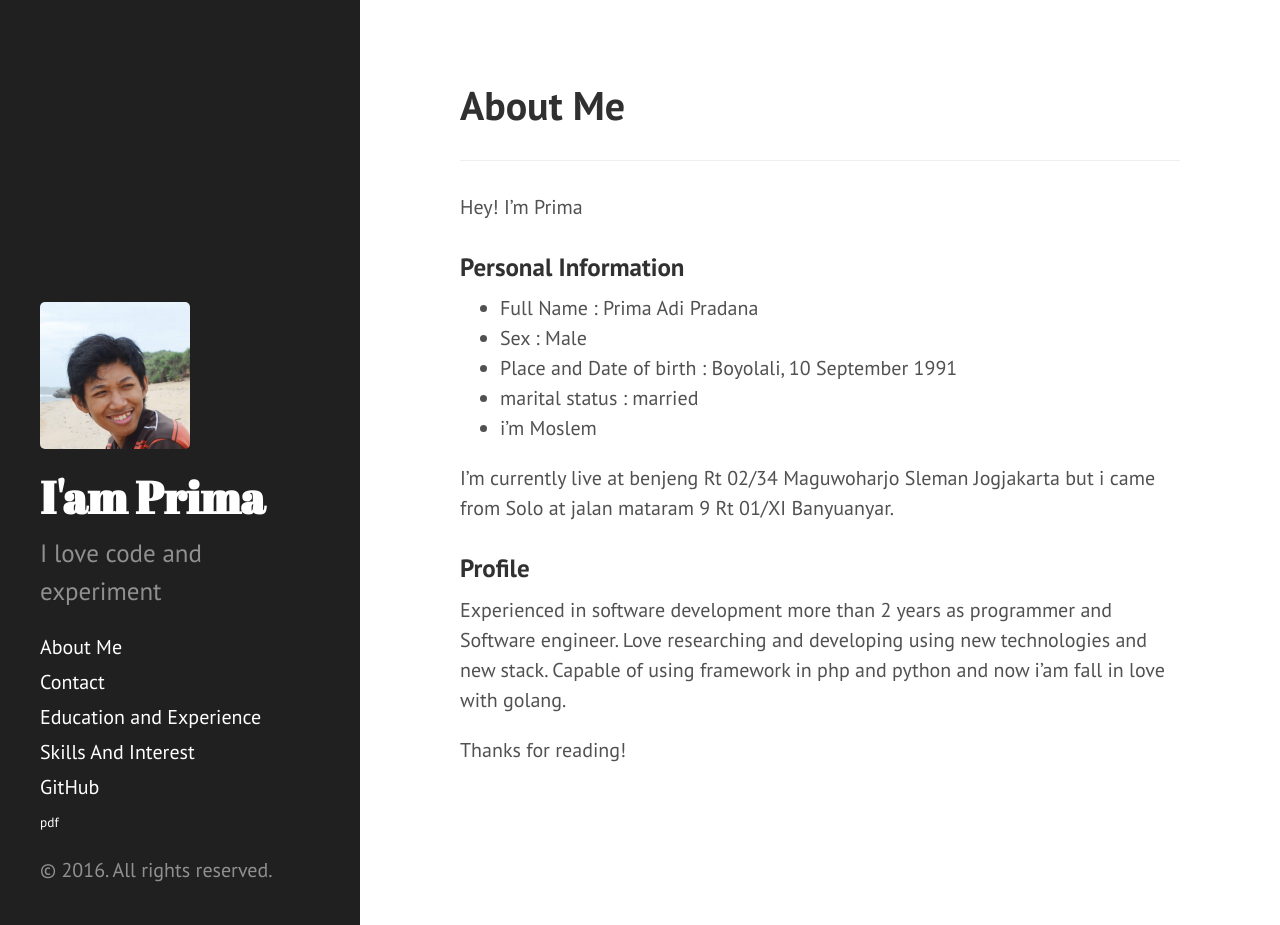
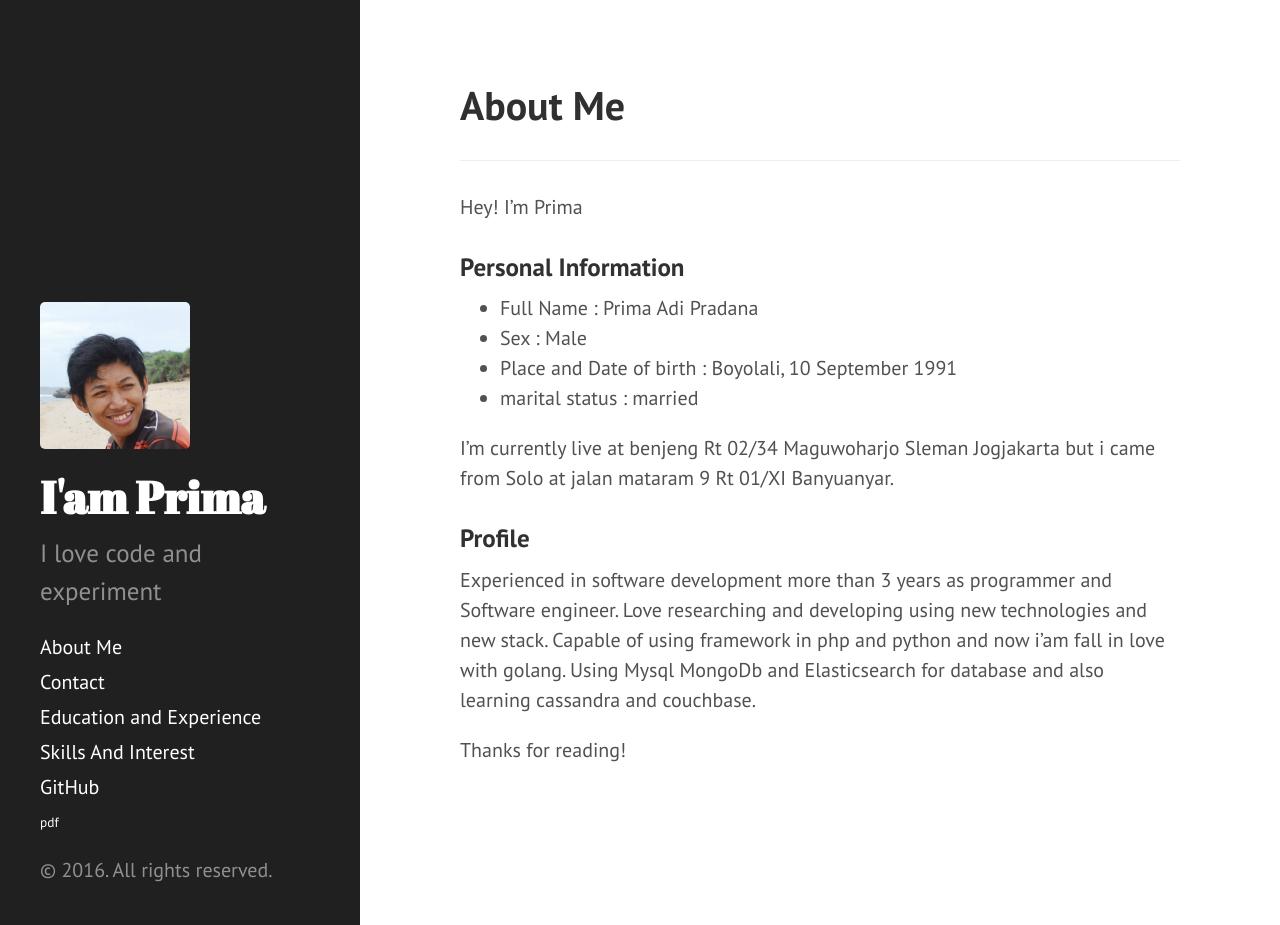
Before and after one commit to prima101112/resume, a Jekyll site: the page built from about.md, in a window 1280 px wide and 925 px high. Built offline with Jekyll 4.4.1, drawn with Linux system fonts in a browser that asks for light colours.

Commit message:
updated about

```diff
--- a/about.md
+++ b/about.md
@@ -13,13 +13,12 @@ Hey! I'm Prima
 - Sex : Male
 - Place and Date of birth : Boyolali, 10 September 1991
 - marital status : married
-- i'm Moslem
 
 I'm currently live at benjeng Rt 02/34 Maguwoharjo Sleman Jogjakarta but i came from
 Solo at jalan mataram 9 Rt 01/XI Banyuanyar.
 
 ### Profile
 
-Experienced in software development more than 2 years as programmer and Software engineer. Love researching and developing using new technologies and new stack. Capable of using framework in php and python and now i'am fall in love with golang.
+Experienced in software development more than 3 years as programmer and Software engineer. Love researching and developing using new technologies and new stack. Capable of using framework in php and python and now i'am fall in love with golang. Using Mysql MongoDb and Elasticsearch for database and also learning cassandra and couchbase.
 
 Thanks for reading!
```
